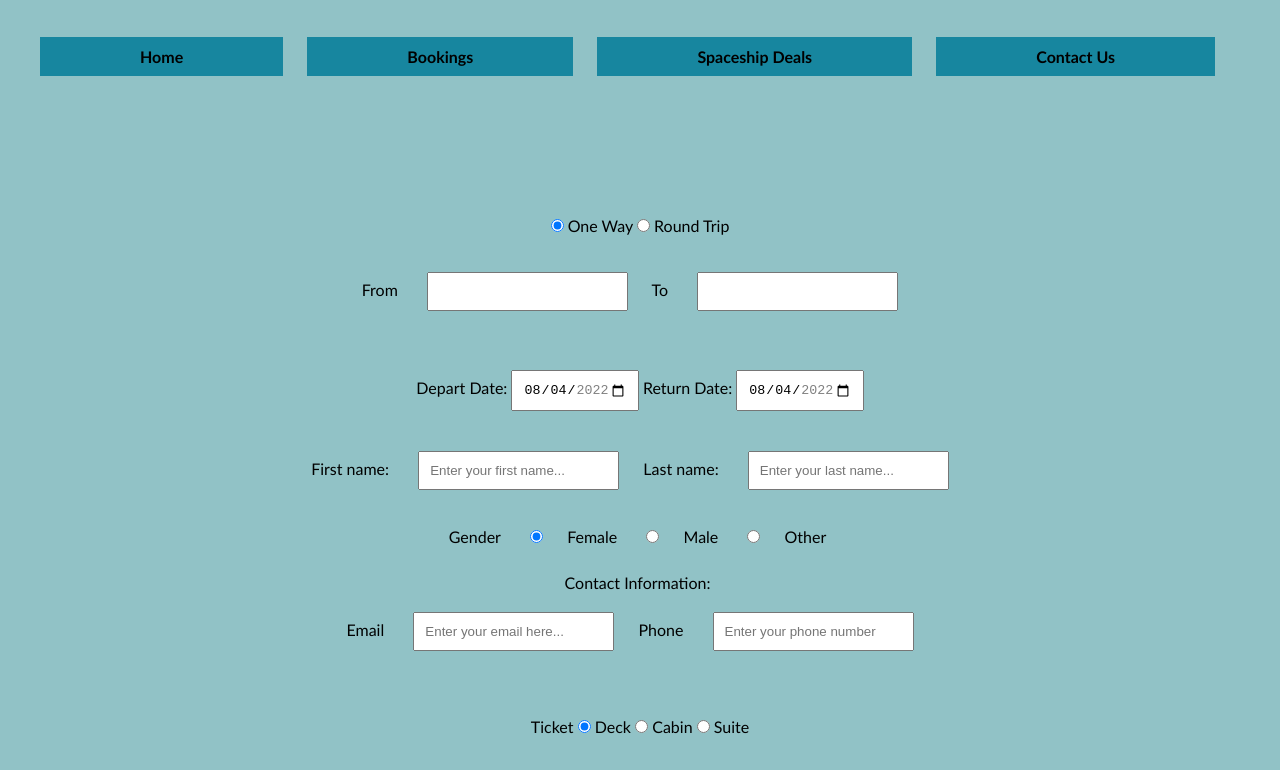
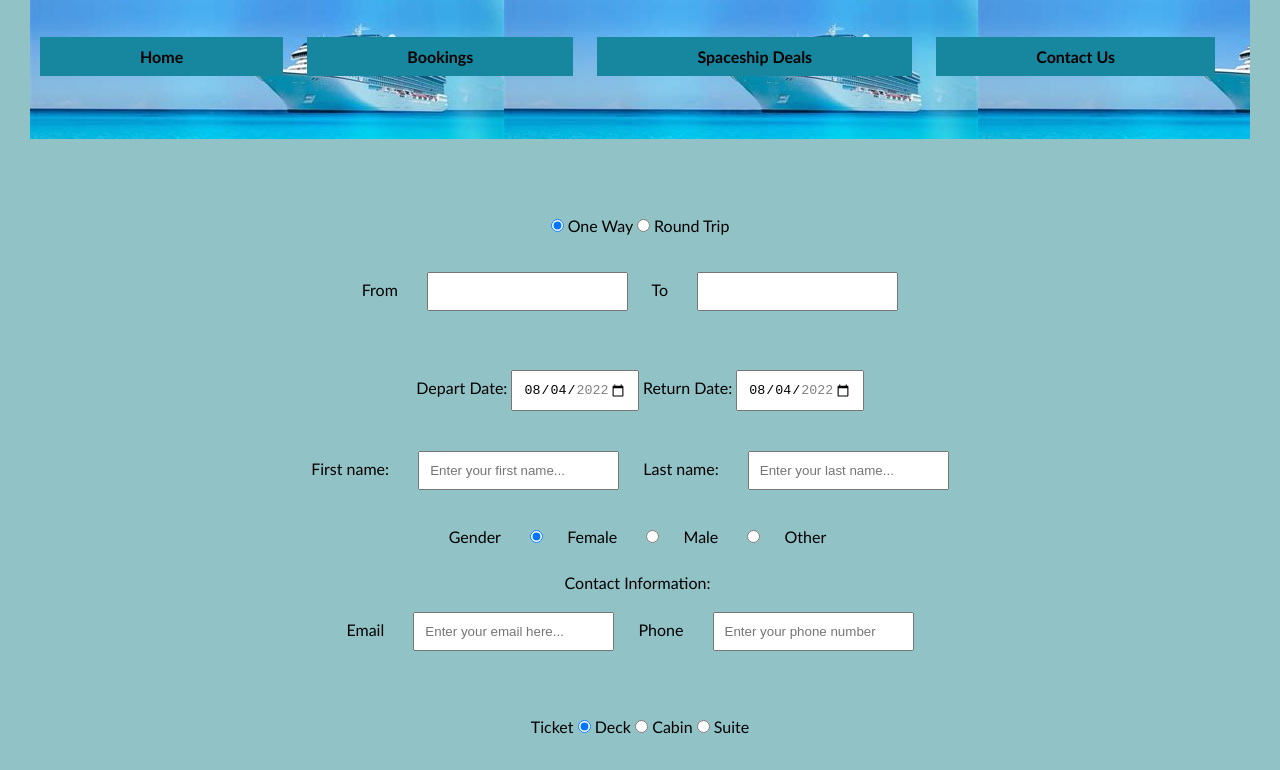
Before and after one commit to ScottMyszka/GroupProject, a plain HTML site: page home.html in a window 1280 px wide. Shown: the part 91-861 px from the top of the page. Drawn offline with Linux system fonts and the light colour scheme.

Commit message:
background-image linked correctly

```diff
--- a/css/style.css
+++ b/css/style.css
@@ -9,10 +9,12 @@
 }
 
 #header-background{
-  background-image: url(" ");
+  background-image: url('../images/OIP.png'); /* Change the image */
   width:100%;
   height:200px;
+
 }
+
 main{
   margin: 20px auto;
   padding:10px;
```
